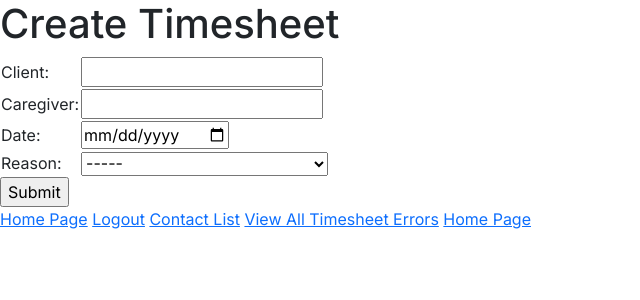
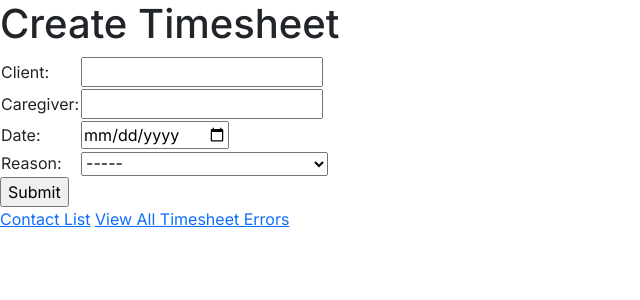
Before and after one commit to risharmaa/timesheet-error-tracker, a Flask app: page /createtimesheet in a window 1280 px wide. Shown: the part 102-402 px from the top of the page, without its empty margins (0-640 px from the left). Run offline with Flask 3, Linux system fonts and the light colour scheme; a user stored in the database is signed in; data comes from the database, SQL or seed files in the repository.

Commit message:
updated each .html file to remove links to the home page and logout (since it's already linked to the navbar)

```diff
--- a/templates/adduser.html
+++ b/templates/adduser.html
@@ -74,8 +74,6 @@
         </table>
       <input type="submit" name="submit">
       </form>
-      <a href = "/">Home Page</a>
-      <a href = "/logout">Logout</a>
       <a href = "/contactlist">Contact List</a>
     </body>
 </html>
--- a/templates/assign_caregiver.html
+++ b/templates/assign_caregiver.html
@@ -69,8 +69,6 @@
         <input type="submit" name="submit">
         </form>
 
-        <a href = "/">Home Page</a>
-        <a href = "/logout">Logout</a>
         <a href = "/adduser">Add User</a>
     </body>
 
--- a/templates/calendar.html
+++ b/templates/calendar.html
@@ -117,8 +117,7 @@
 
             calendar.render();
         </script>
-        <a href = "/">Home Page</a>
-        <a href = "/logout">Logout</a>
+
         <a href = "/contactlist">Contact List</a>
         <a href = "/createtimesheet">Create New Timesheet Error</a>
         <a href = "/viewtimesheets">View Timesheets</a>
--- a/templates/close_timesheet.html
+++ b/templates/close_timesheet.html
@@ -67,6 +67,5 @@
       <input type="submit" name="submit">
       </form>
       <a href = "/viewtimesheets">View All Timesheet Errors</a>
-      <a href = "/">Home Page</a>
     </body>
 </html>
--- a/templates/contact_list.html
+++ b/templates/contact_list.html
@@ -225,8 +225,7 @@
         </div>
 
 
-        <a href = "/">Home Page</a>
-        <a href = "/logout">Logout</a>
+
         <a href = "/adduser">Add User</a>
         <script>
         function openInfo(evt, kind) {
--- a/templates/create_timesheet.html
+++ b/templates/create_timesheet.html
@@ -88,10 +88,8 @@
         </table>
       <input type="submit" name="submit">
       </form>
-      <a href = "/">Home Page</a>
-      <a href = "/logout">Logout</a>
+
       <a href = "/contactlist">Contact List</a>
       <a href = "/viewtimesheets">View All Timesheet Errors</a>
-      <a href = "/">Home Page</a>
     </body>
 </html>
--- a/templates/update_password.html
+++ b/templates/update_password.html
@@ -57,8 +57,7 @@
         </table>
       <input type="submit" name="submit">
       </form>
-        <p><a href = "/logout">Logout</a></p>
-        <p><a href = "/adduser">Add User</a></p>
+
         <p><a href = "/contactlist">View Contacts</a></p>
         <p><a href = "/createtimesheet">Create New Timesheet Error</a></p>
         <p><a href = "/viewtimesheets">View Timesheet Errors</a></p>
--- a/templates/view_timesheets.html
+++ b/templates/view_timesheets.html
@@ -202,8 +202,7 @@
         }
         </script>
     <p></p>
-      <a href = "/">Home Page</a>
-      <a href = "/logout">Logout</a>
+
       <a href = "/contactlist">Contact List</a>
       <a href = "/createtimesheet">Create New Timesheet Error</a>
       <a href = "/calendar">View Timesheets Via Calendar</a>
```
